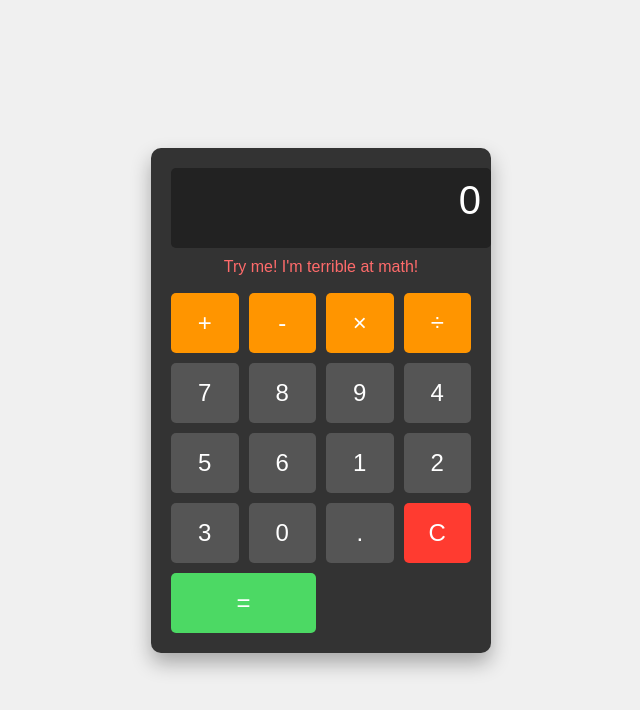
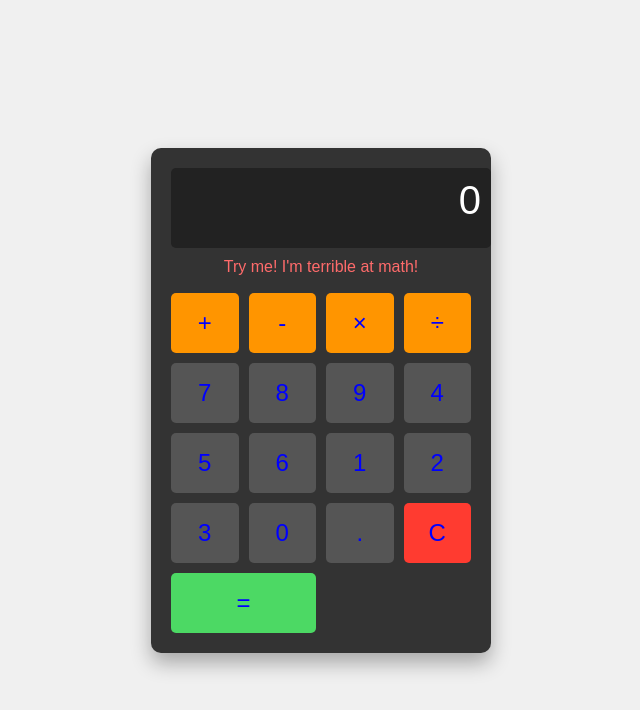
Before and after one commit to bharath999-git/CALCULATOR-, a plain HTML site: page index.html in a window 1280 px wide. Shown: the whole page, without its empty margins (319-959 px from the left). Drawn offline with Linux system fonts and the light colour scheme.

Commit message:
Update style.css

```diff
--- a/style.css
+++ b/style.css
@@ -49,7 +49,7 @@ body {
     border: none;
     border-radius: 5px;
     background: #555;
-    color: white;
+    color: Blue;
     cursor: pointer;
     transition: background 0.2s;
 }
```
